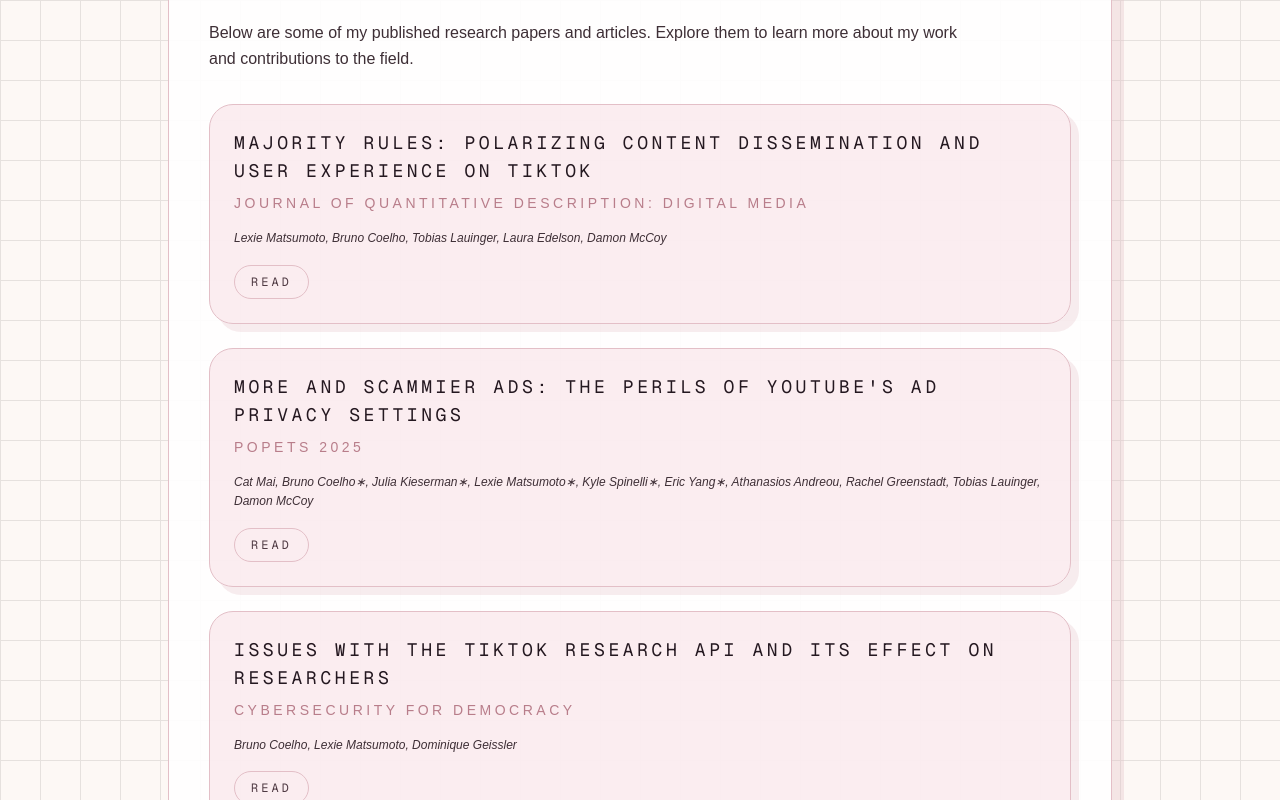
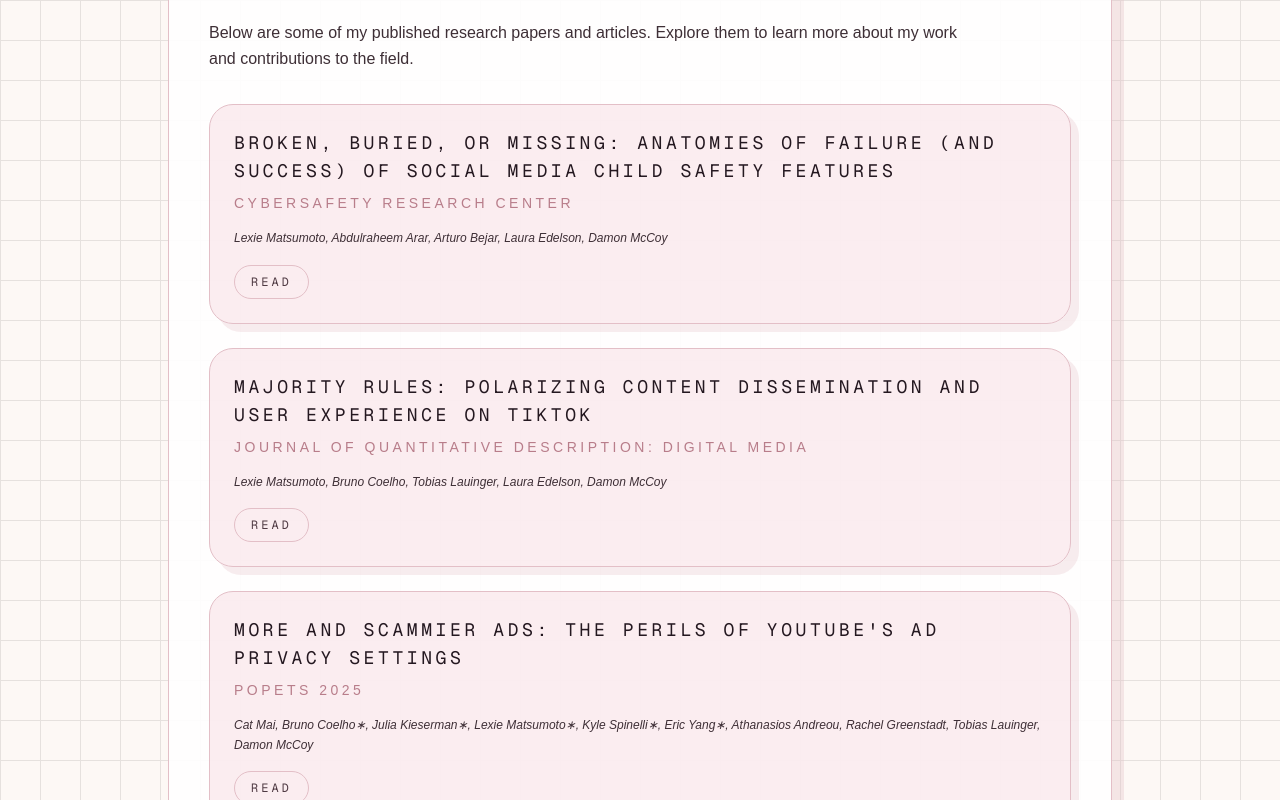
Before and after one commit to lexiekateb/resumev2, a Next.js app: page / in a window 1280 px wide. Shown: the part 2200-3000 px from the top of the page. Built offline with nearby package versions, Linux system fonts and the light colour scheme.

Commit message:
adds whitepaper

```diff
--- a/src/app/page.tsx
+++ b/src/app/page.tsx
@@ -29,6 +29,12 @@
 
 const papers = [
   {
+    title: "Broken, Buried, or Missing: Anatomies of Failure (and Success) of Social Media Child Safety Features",
+    venue: "Cybersafety Research Center",
+    link: "https://cybersafetyresearch.org/broken_buried_missing.pdf",
+    authors: "Lexie Matsumoto, Abdulraheem Arar, Arturo Bejar, Laura Edelson, Damon McCoy",
+  },
+  {
     title: "Majority Rules: Polarizing Content Dissemination and User Experience on TikTok",
     venue: "Journal of Quantitative Description: Digital Media",
     link: "https://journalqd.org/article/view/9515",
@@ -39,12 +45,6 @@
     venue: "PoPETs 2025",
     link: "https://petsymposium.org/popets/2025/popets-2025-0169.pdf",
     authors: "Cat Mai, Bruno Coelho∗, Julia Kieserman∗, Lexie Matsumoto∗, Kyle Spinelli∗, Eric Yang∗, Athanasios Andreou, Rachel Greenstadt, Tobias Lauinger, Damon McCoy",
-},
-{
-  title: "Issues with the TikTok Research API and its effect on researchers",
-  venue: "Cybersecurity for Democracy",
-  link: "https://cybersecurityfordemocracy.org/issues-with-the-tiktok-research-api",
-  authors: "Bruno Coelho, Lexie Matsumoto, Dominique Geissler"
 }
 ];
 
```
